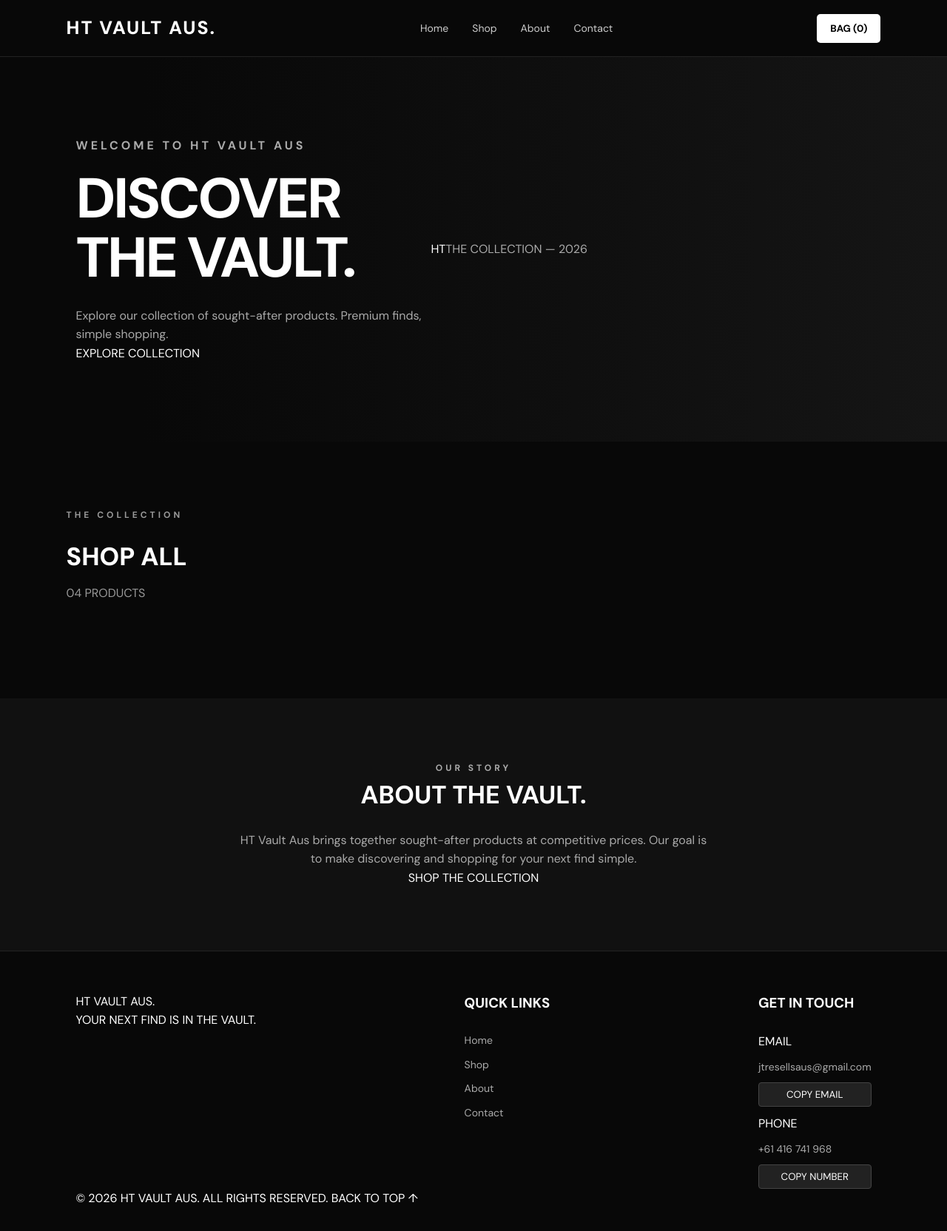
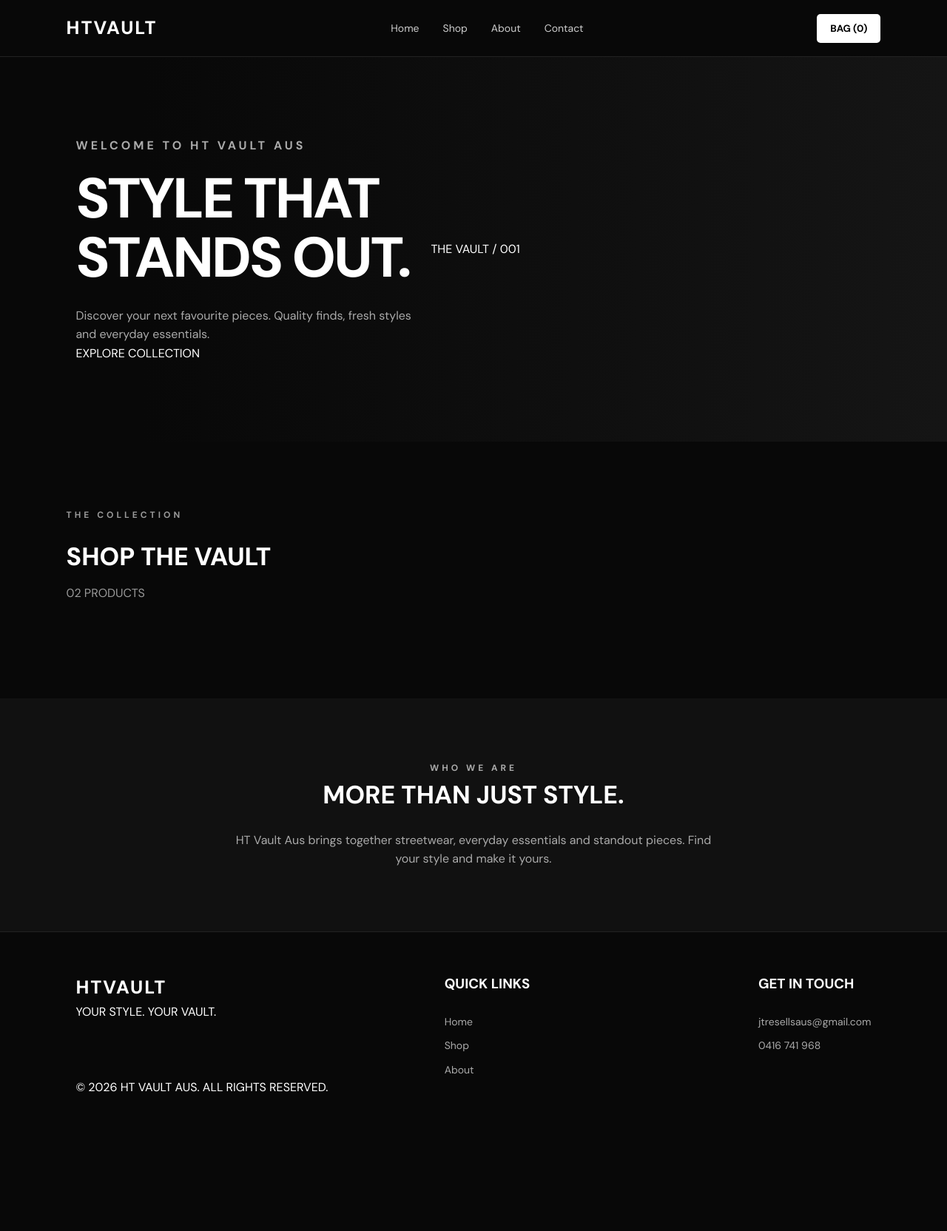
Before and after one commit to HTvaultAUS/htvaultaus-3., a plain HTML site: page index.html in a window 1280 px wide. Shown: the whole page at 74% size. After the commit the page ends 1538 px from the top, so only its background shows below. Drawn offline with Linux system fonts and the light colour scheme.

Commit message:
Update index.html

```diff
--- a/index.html
+++ b/index.html
@@ -1,15 +1,18 @@
+
 <!DOCTYPE html>
 <html lang="en">
 <head>
   <meta charset="UTF-8">
   <meta name="viewport" content="width=device-width, initial-scale=1.0">
-  <title>HT Vault Aus</title>
-  <link rel="stylesheet" href="./style.css?v=2">
+  <title>HT Vault Aus | Shop</title>
+  <meta name="description" content="Discover the latest streetwear and essentials at HT Vault Aus.">
+  <link rel="stylesheet" href="./style.css">
+  <script src="./script.js" defer></script>
 </head>
 <body>
 
   <header class="navbar">
-  <a class="logo" href="#home">HT VAULT <span>AUS.</span></a>
+    <a href="#home" class="logo">HT<span>VAULT</span></a>
 
     <nav class="nav-links">
       <a href="#home">Home</a>
@@ -23,49 +26,47 @@
     </button>
   </header>
 
+  <main>
     <section class="hero" id="home">
       <div class="hero-content">
         <p class="eyebrow">WELCOME TO HT VAULT AUS</p>
-    <h1>DISCOVER<br><span>THE VAULT.</span></h1>
+        <h1>STYLE THAT<br>STANDS OUT.</h1>
         <p class="hero-description">
-      Explore our collection of sought-after products.
-      Premium finds, simple shopping.
+          Discover your next favourite pieces. Quality finds,
+          fresh styles and everyday essentials.
         </p>
-    <a href="#shop" class="primary-button">EXPLORE COLLECTION</a>
+        <a href="#shop" class="hero-button">EXPLORE COLLECTION</a>
       </div>
-  <div class="hero-decoration">HT</div>
-  <p class="hero-caption">THE COLLECTION — 2026</p>
+      <div class="hero-side-text">THE VAULT / 001</div>
     </section>
 
     <section class="shop-section" id="shop">
       <div class="section-heading">
         <div>
           <p class="eyebrow">THE COLLECTION</p>
-      <h2>SHOP ALL</h2>
+          <h2>SHOP THE VAULT</h2>
         </div>
-    <p class="section-note">04 PRODUCTS</p>
+        <p class="collection-count">02 PRODUCTS</p>
       </div>
 
       <div class="product-grid" id="productGrid"></div>
     </section>
 
     <section class="about-section" id="about">
-  <p class="eyebrow">OUR STORY</p>
-  <h2>ABOUT THE <span>VAULT.</span></h2>
+      <p class="eyebrow">WHO WE ARE</p>
+      <h2>MORE THAN JUST STYLE.</h2>
       <p>
-    HT Vault Aus brings together sought-after products
-    at competitive prices. Our goal is to make discovering
-    and shopping for your next find simple.
+        HT Vault Aus brings together streetwear, everyday essentials
+        and standout pieces. Find your style and make it yours.
       </p>
-  <a href="#shop" class="dark-button">SHOP THE COLLECTION</a>
     </section>
+  </main>
 
   <footer id="contact">
     <div class="footer-main">
-
       <div>
-      <div class="footer-logo">HT VAULT AUS.</div>
-      <p class="footer-tagline">YOUR NEXT FIND IS IN THE VAULT.</p>
+        <a href="#home" class="logo">HT<span>VAULT</span></a>
+        <p class="footer-description">YOUR STYLE. YOUR VAULT.</p>
       </div>
 
       <div class="footer-links">
@@ -73,37 +74,17 @@
         <a href="#home">Home</a>
         <a href="#shop">Shop</a>
         <a href="#about">About</a>
-      <a href="#contact">Contact</a>
       </div>
 
       <div class="footer-contact">
         <h3>GET IN TOUCH</h3>
-
-      <span class="contact-label">EMAIL</span>
-      <a class="contact-link"
-         href="mailto:jtresellsaus@gmail.com">
-        jtresellsaus@gmail.com
-      </a>
-      <button class="copy-button"
-              data-copy="jtresellsaus@gmail.com">
-        COPY EMAIL
-      </button>
-
-      <span class="contact-label">PHONE</span>
-      <a class="contact-link" href="tel:+61416741968">
-        +61 416 741 968
-      </a>
-      <button class="copy-button"
-              data-copy="+61 416 741 968">
-        COPY NUMBER
-      </button>
+        <a href="mailto:jtresellsaus@gmail.com">jtresellsaus@gmail.com</a>
+        <a href="tel:+61416741968">0416 741 968</a>
       </div>
-
     </div>
 
     <div class="footer-bottom">
-    <span>© 2026 HT VAULT AUS. ALL RIGHTS RESERVED.</span>
-    <a href="#home">BACK TO TOP ↑</a>
+      © 2026 HT VAULT AUS. ALL RIGHTS RESERVED.
     </div>
   </footer>
 
@@ -111,34 +92,22 @@
 
   <aside class="cart-drawer" id="cartDrawer">
     <div class="cart-header">
-    <div>
-      <p class="eyebrow">HT VAULT AUS</p>
       <h2>YOUR BAG</h2>
-    </div>
-    <button class="close-button" id="closeCart"
-            aria-label="Close shopping bag">×</button>
+      <button id="closeCart" aria-label="Close cart">×</button>
     </div>
 
-  <div class="cart-items" id="cartItems"></div>
+    <div class="cart-items" id="cartItems">
+      <p class="empty-cart">Your bag is currently empty.</p>
+    </div>
 
     <div class="cart-footer">
-    <div class="total-row">
-      <span>TOTAL</span>
-      <strong id="cartTotal">A$0.00</strong>
-    </div>
-
-    <p class="cart-note">
-      Shipping and any additional charges will be confirmed
-      before payment.
+      <p class="total-row">
+        <span>Subtotal</span>
+        <strong id="cartTotal">$0.00</strong>
       </p>
-
-    <button class="checkout-button" id="checkoutButton">
-      CONTINUE TO CHECKOUT
-    </button>
-
-    <button class="continue-shopping" id="continueShopping">
-      CONTINUE SHOPPING
-    </button>
+      <button class="checkout-button" id="checkoutButton">CHECKOUT</button>
+      <button class="continue-shopping" id="continueShopping">CONTINUE SHOPPING</button>
+      <p class="checkout-note">Checkout is not connected to online payments yet.</p>
     </div>
   </aside>
 
```
Lines whose indentation alone changed are shown as unchanged.
